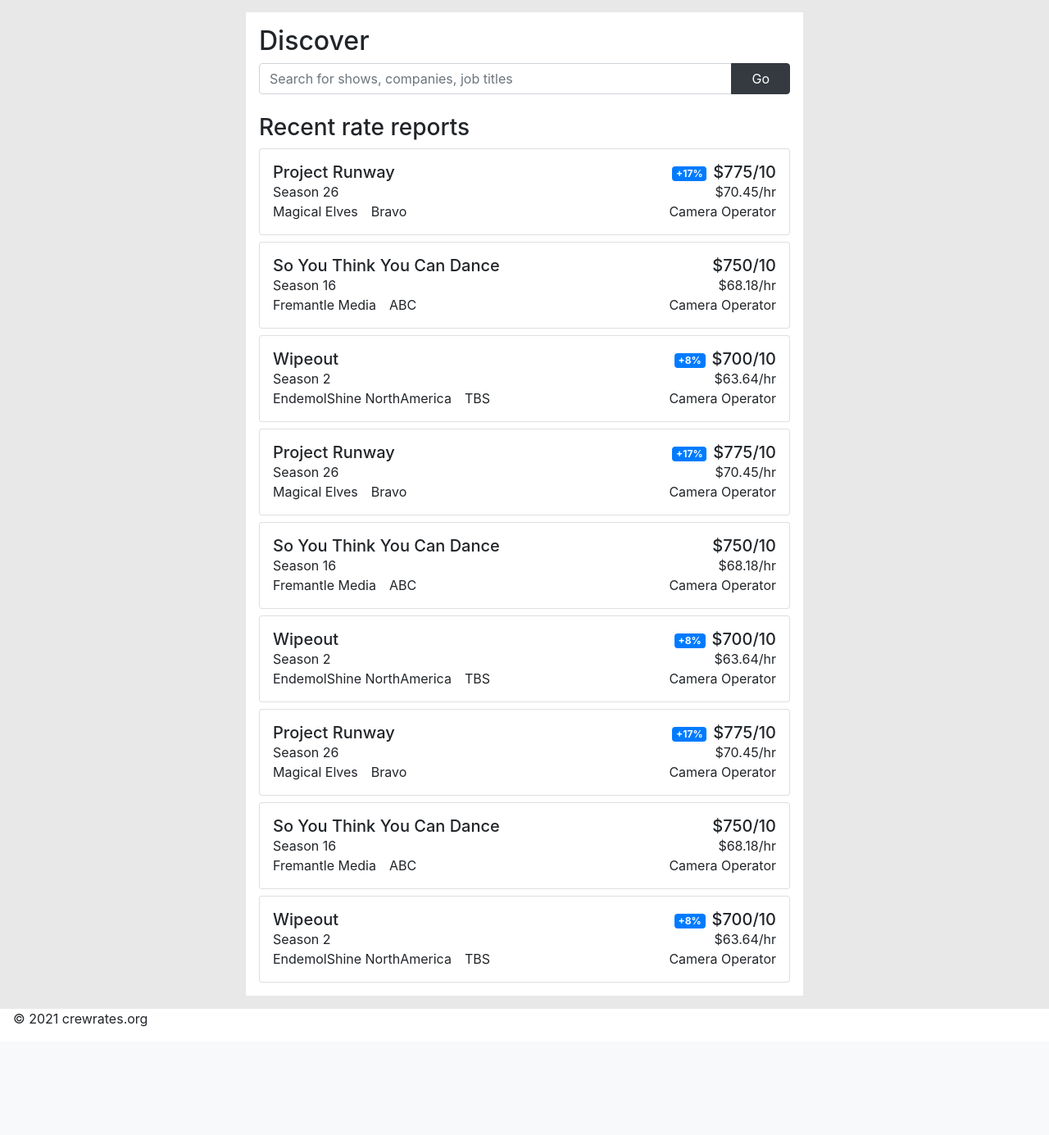
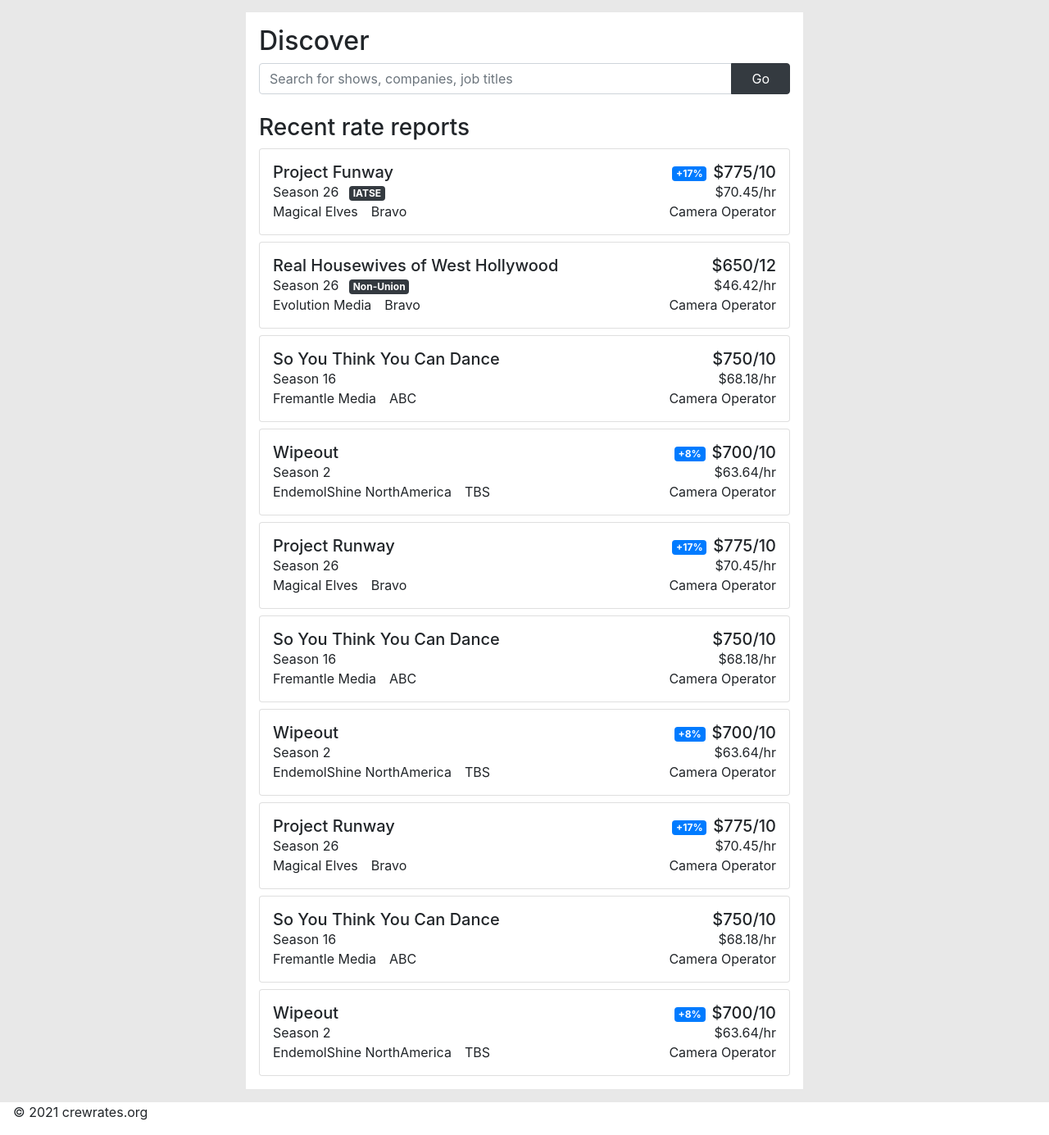
Before and after one commit to derthadams/crew-rates, a Django app: page / in a window 1280 px wide. Shown: the part 66-1451 px from the top of the page at 82% size. Before the commit the page ends 1319 px from the top, so only its background shows below. Run offline with Django 3.2, Linux system fonts and the light colour scheme; the visitor is signed in with stand-in values (Sample User, id 1).

Commit message:
Add more fields to mock rate report cards in discover.html

```diff
--- a/rates/templates/rates/discover.html
+++ b/rates/templates/rates/discover.html
@@ -11,6 +11,7 @@
   <h2>Discover</h2>
 {#<p>Hello world, you're at the index page</p>#}
     <form class="form-block">
+
     <div class="input-group">
       <input class="form-control block" type="search"
              placeholder="Search for shows, companies, job titles" aria-label="Search">
@@ -18,22 +19,35 @@
             <button class="btn btn-dark px-4" type="submit">Go</button>
       </div>
     </div>
+
     <div class="scroll-box mt-4">
     <h3>Recent rate reports</h3>
 
       <div class="card mt-2">
         <div class="card-body p-3">
+
           <div class="d-flex mb-0 p-0">
-            <h5 class="m-0">Project Runway</h5>
+            <h5 class="m-0">Project Funway</h5>
             <div class="ml-auto">
               <span class="badge badge-primary mr-2">+17%</span>
             </div>
             <h5 class="m-0">$775/10</h5>
           </div>
+
           <div class="d-flex">
-            <span>Season 26</span>
-            <div class="ml-auto"><span>$70.45/hr</span></div>
+            <div class="mr-auto">
+              <span>
+              Season 26
+              </span>
+              <span class="badge badge-dark ml-2">
+                IATSE
+              </span>
+            </div>
+            <div class="ml-auto">
+              <span class="">$70.45/hr</span>
+            </div>
           </div>
+
           <div class="d-flex">
               <span class="mr-3">
                 Magical Elves
@@ -41,8 +55,50 @@
               <span>
                 Bravo
               </span>
-            <div class="ml-auto"><span>Camera Operator</span></div>
+            <div class="ml-auto">
+              <span>Camera Operator</span>
+            </div>
           </div>
+
+        </div>
+      </div>
+
+      <div class="card mt-2">
+        <div class="card-body p-3">
+            <div class="d-flex mb-0 p-0">
+            <h5 class="m-0">Real Housewives of West Hollywood</h5>
+            <div class="ml-auto">
+{#              <span class="badge badge-primary mr-2">+17%</span>#}
+            </div>
+            <h5 class="m-0">$650/12</h5>
+          </div>
+
+          <div class="d-flex">
+            <div class="mr-auto">
+              <span>
+              Season 26
+              </span>
+              <span class="badge badge-dark ml-2">
+                Non-Union
+              </span>
+            </div>
+            <div class="ml-auto">
+              <span class="">$46.42/hr</span>
+            </div>
+          </div>
+
+          <div class="d-flex">
+              <span class="mr-3">
+                Evolution Media
+              </span>
+              <span>
+                Bravo
+              </span>
+            <div class="ml-auto">
+              <span>Camera Operator</span>
+            </div>
+          </div>
+
         </div>
       </div>
 
```
